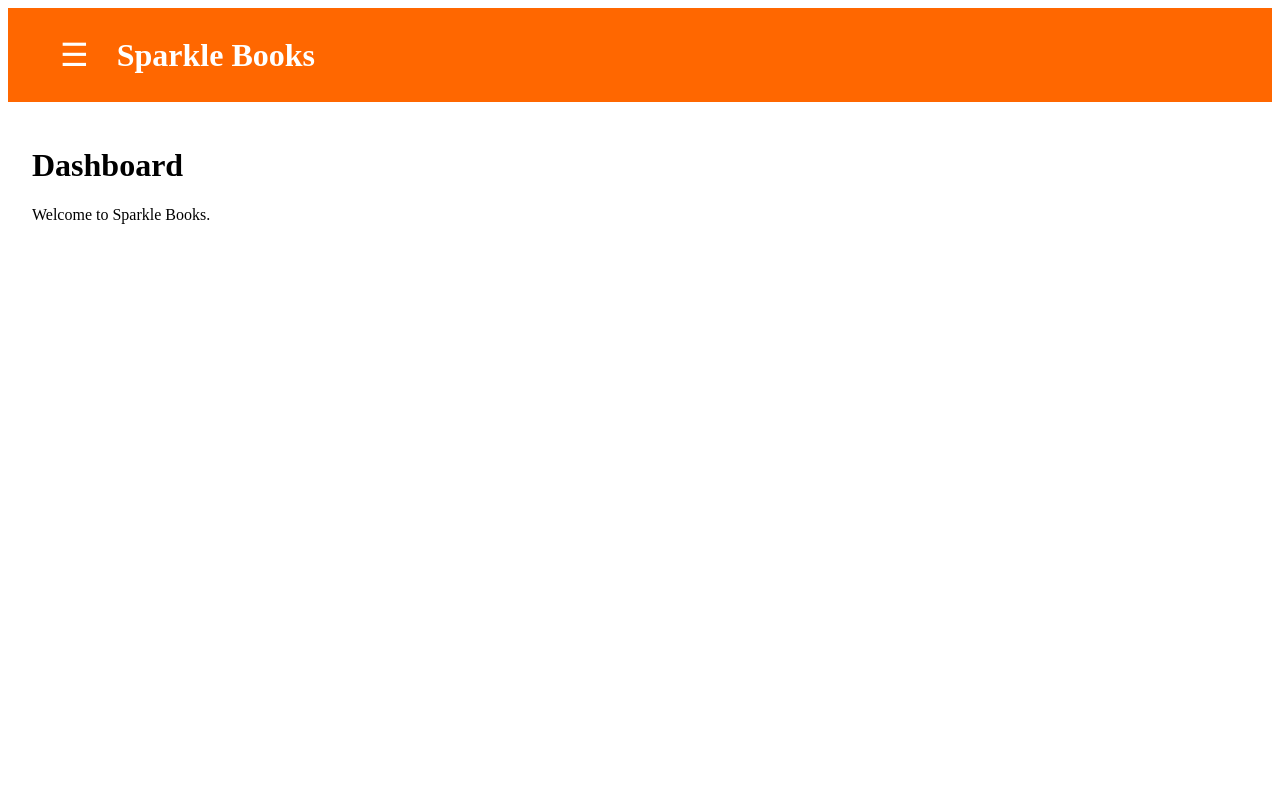
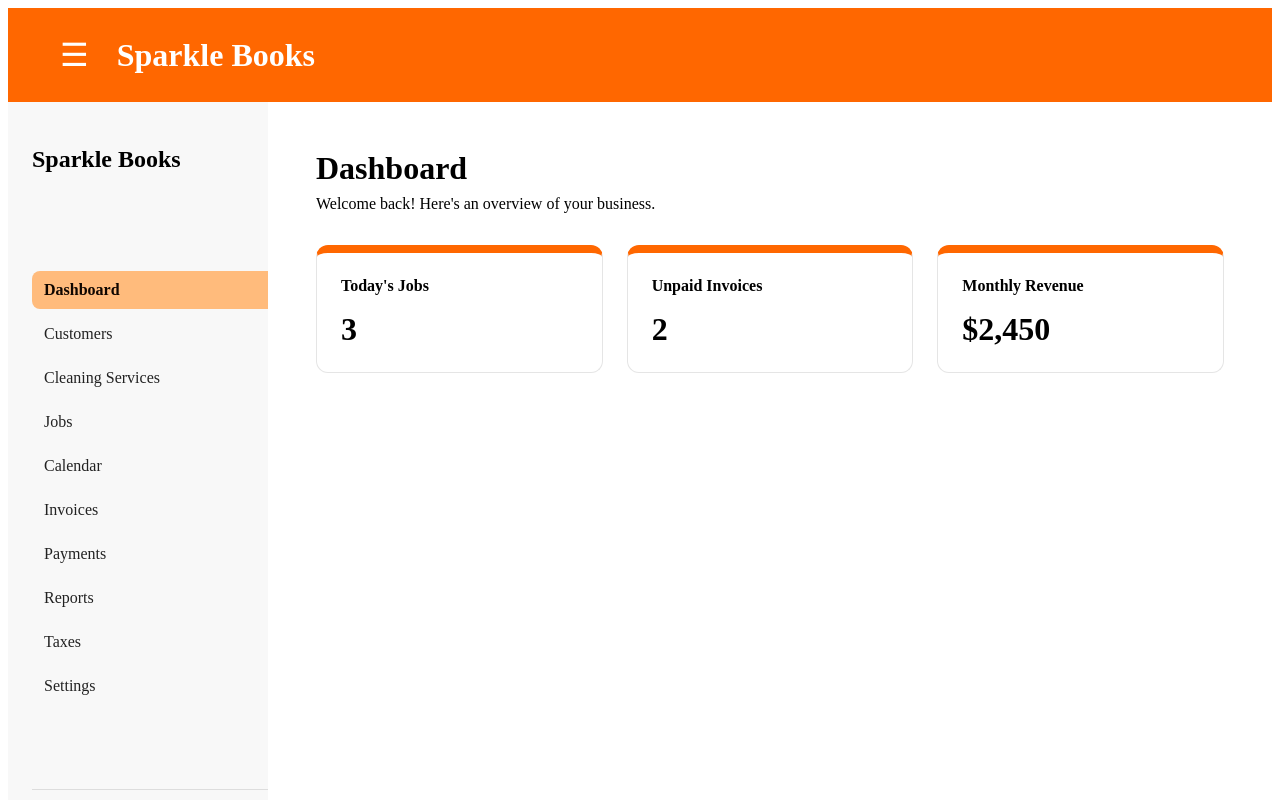
Before and after one commit to Carl32623/Sparkle_Books, an Angular app: page /dashboard in a window 1280 px wide. Shown: the top 800 px of the page. Built offline with nearby package versions, Linux system fonts and the light colour scheme.

Commit message:
added summary-cards to dashboard page

```diff
--- a/src/app/app.ts
+++ b/src/app/app.ts
@@ -12,7 +12,7 @@ import { Sidebar } from './layout/sidebar/sidebar';
 export class App {
   protected readonly title = signal('sparkle_books-frontend');
 
-  sidebarOpen = false;
+  sidebarOpen = true;
   onMenuToggle() {
     this.sidebarOpen = !this.sidebarOpen;
   }
--- a/src/app/pages/dashboard/dashboard.html
+++ b/src/app/pages/dashboard/dashboard.html
@@ -1,3 +1,26 @@
-<h1>Dashboard</h1>
+<div class="dashboard-page">
 
-<p>Welcome to Sparkle Books.</p>
+    <section class="dashboard-header">
+        <h1>Dashboard</h1>
+        <p>Welcome back! Here's an overview of your business.</p>
+    </section>
+
+    <section class="summary-cards">
+
+        <div class="summary-card">
+            <h3>Today's Jobs</h3>
+            <p class="summary-number">3</p>
+        </div>
+
+        <div class="summary-card">
+            <h3>Unpaid Invoices</h3>
+            <p class="summary-number">2</p>
+        </div>
+
+        <div class="summary-card">
+            <h3>Monthly Revenue</h3>
+            <p class="summary-number">$2,450</p>
+        </div>
+
+    </section>
+</div>
--- a/src/app/pages/dashboard/dashboard.scss
+++ b/src/app/pages/dashboard/dashboard.scss
@@ -0,0 +1,42 @@
+.dashboard-page {
+    padding: 24px;
+}
+
+.dashboard-header {
+    margin-bottom: 32px;
+
+    h1 {
+        margin: 0 0 8px;
+        font-size: 32px;
+    }
+
+    p {
+        margin: 0;
+        font-size: 16px;
+    }
+}
+
+.summary-cards {
+    display: grid;
+    grid-template-columns: repeat(3, 1fr);
+    gap: 24px;
+}
+
+.summary-card {
+    padding: 24px;
+    background-color: #ffffff;
+    border: 1px solid #e5e5e5;
+    border-top: 8px solid #ff6700;
+    border-radius: 12px;
+
+    h3 {
+        margin: 0 0 16px;
+        font-size: 16px;
+    }
+}
+
+.summary-number {
+    margin: 0;
+    font-size: 32px;
+    font-weight: 700;
+}
```
